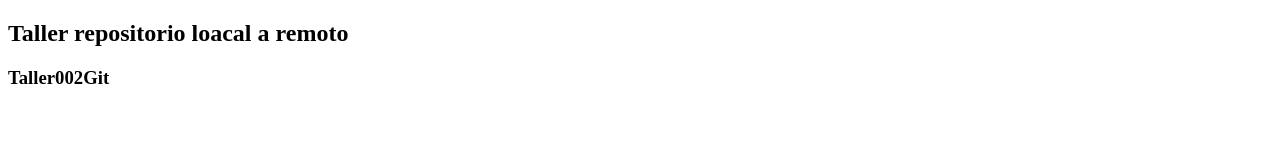
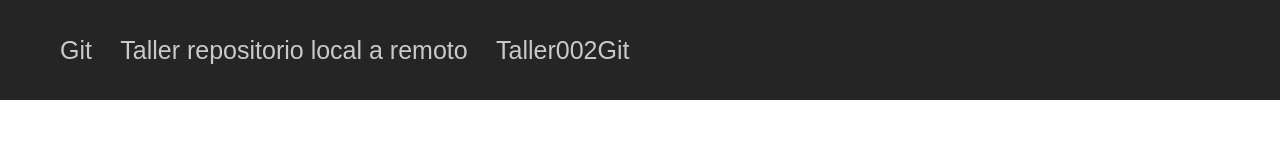
Before and after one commit to Miler98/Taller002git, a plain HTML site: page index.html in a window 1280 px wide. Drawn offline with Linux system fonts and the light colour scheme.

Commit message:
quinto commit, modificar css y header

```diff
--- a/css/estilos.css
+++ b/css/estilos.css
@@ -1,4 +1,26 @@
-h1{
-    color:green;
-    font: size 28px;
+header{
+    display: flex;
+    height: 60px;
+    background-color: #252525;
+    align-items: center;
+    padding: 50px;
+    text-align: center;
 }
+*{
+    margin: 0;
+    padding: 0;
+    box-sizing: border-box;
+    font-family: Arial,Roboto,"-apple-system",Helvetica,sans-serif;
+    font-size: 30px;
+    text-align: center;
+}
+.botonnav{
+    border: none;
+    margin: 10px;
+    background: none;
+    color: hsl(0, 0%, 79%);
+    font-size: smaller;
+}
+.cont-boton button:hover{
+    color: rgb(231, 112, 68);
+}
--- a/index.html
+++ b/index.html
@@ -8,7 +8,13 @@
     <script> src="./js/script.js" </script>
 </head>
 <body>
-    <h2>Taller repositorio loacal a remoto</h2>
-    <h3>Taller002Git</h3>
+    <header>
+        <nav class="border-top border-secondary retraer cont-boton">
+            <button class="botonnav">Git</button>
+            <button class="botonnav">Taller repositorio local a remoto</button>
+            <button class="botonnav">Taller002Git</button>
+        </nav>
+    </header>
+
 </body>
 </html>
```
